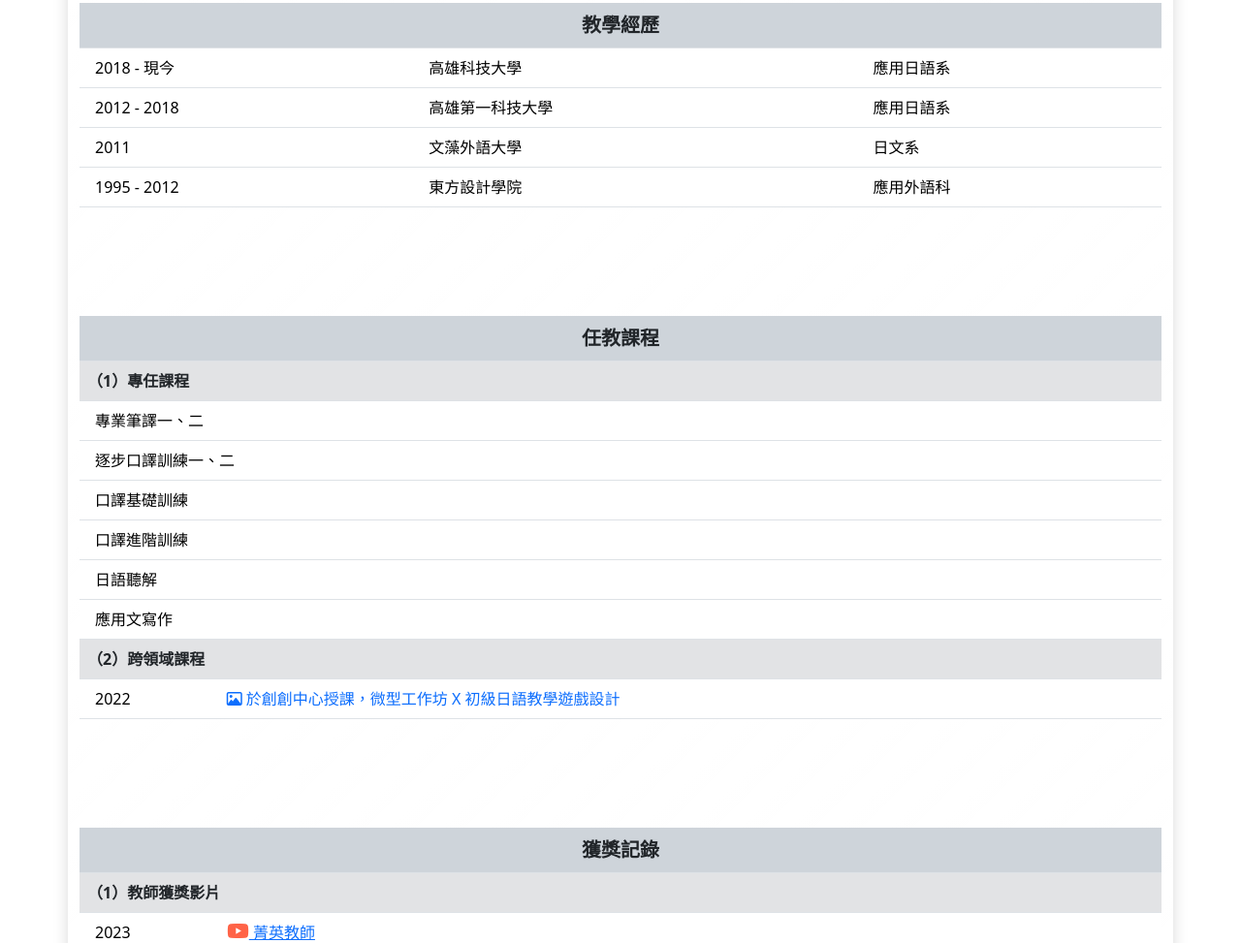
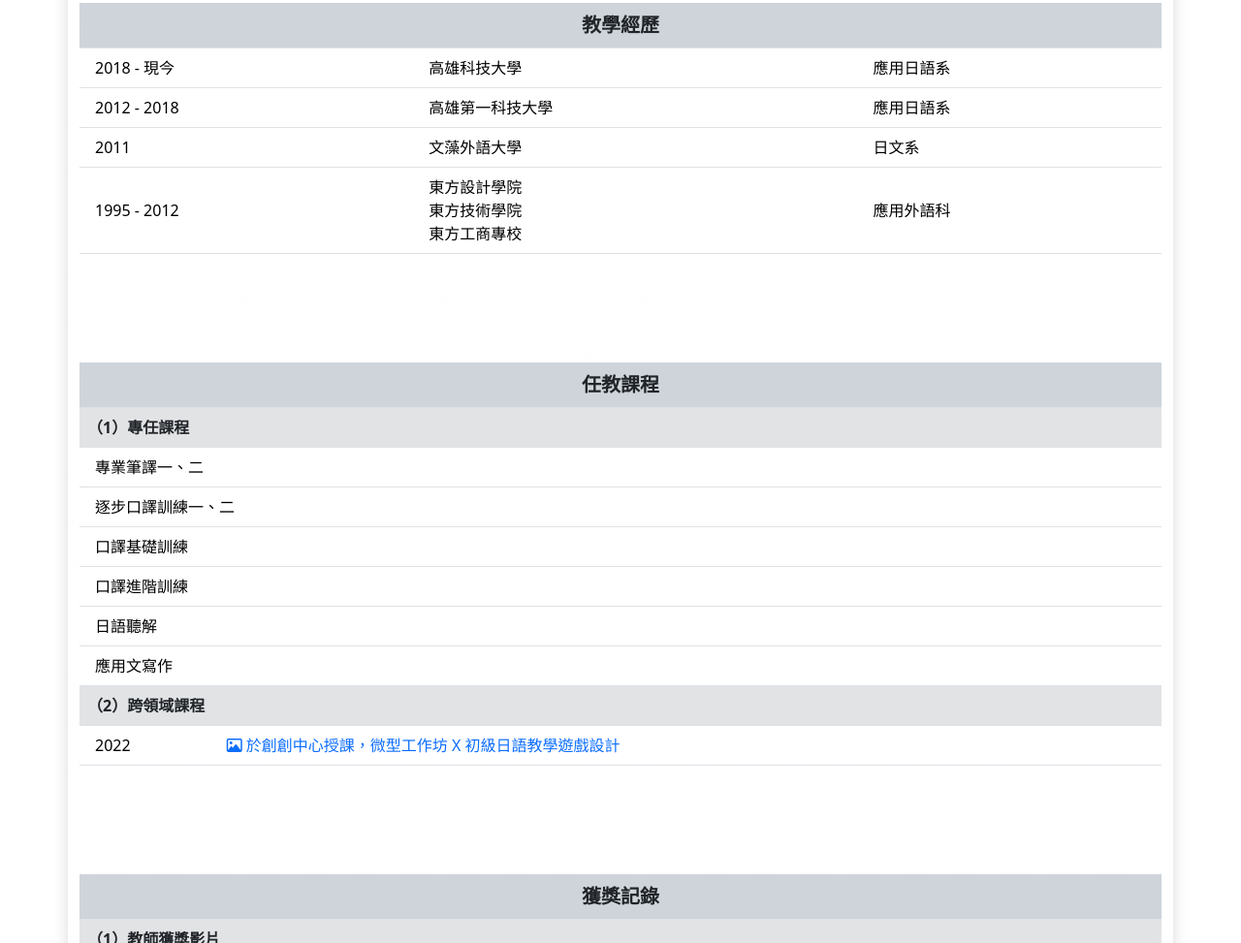
Before and after one commit to nagayasushizumi/nagayasushizumi.github.io, a website: page index.html in a window 1280 px wide. Shown: the part 909-1882 px from the top of the page at 97% size. Drawn offline with Linux system fonts and the light colour scheme.

Commit message:
新增教學經歷的資料

```diff
--- a/pages/page_1.html
+++ b/pages/page_1.html
@@ -46,7 +46,7 @@
           </tr>
           <tr>
             <td class="ps-3">1995 - 2012</td>
-            <td>東方設計學院</td>
+            <td>東方設計學院<br>東方技術學院<br>東方工商專校</td>
             <td>應用外語科</td>
           </tr>
         </tbody>
```
